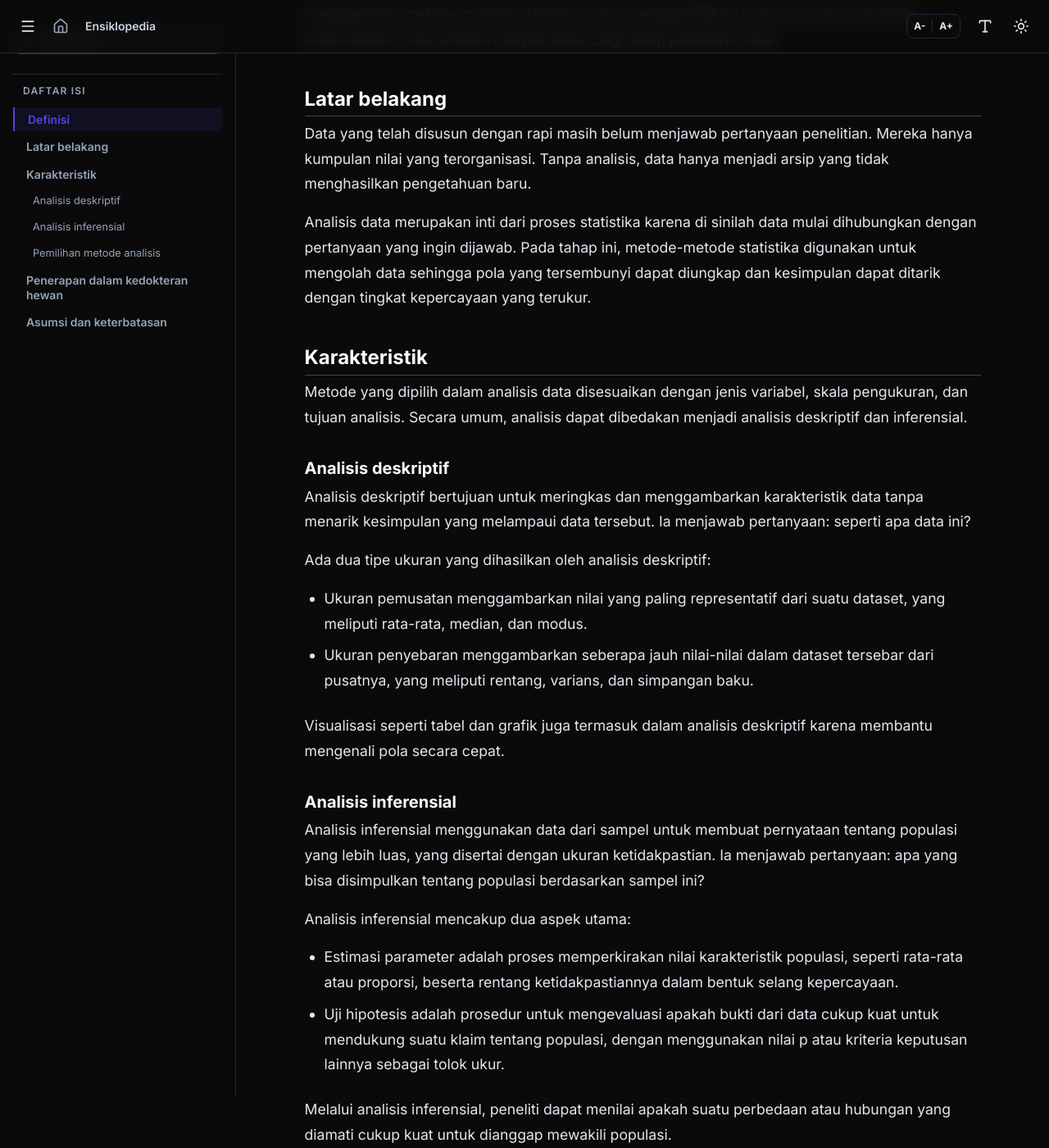
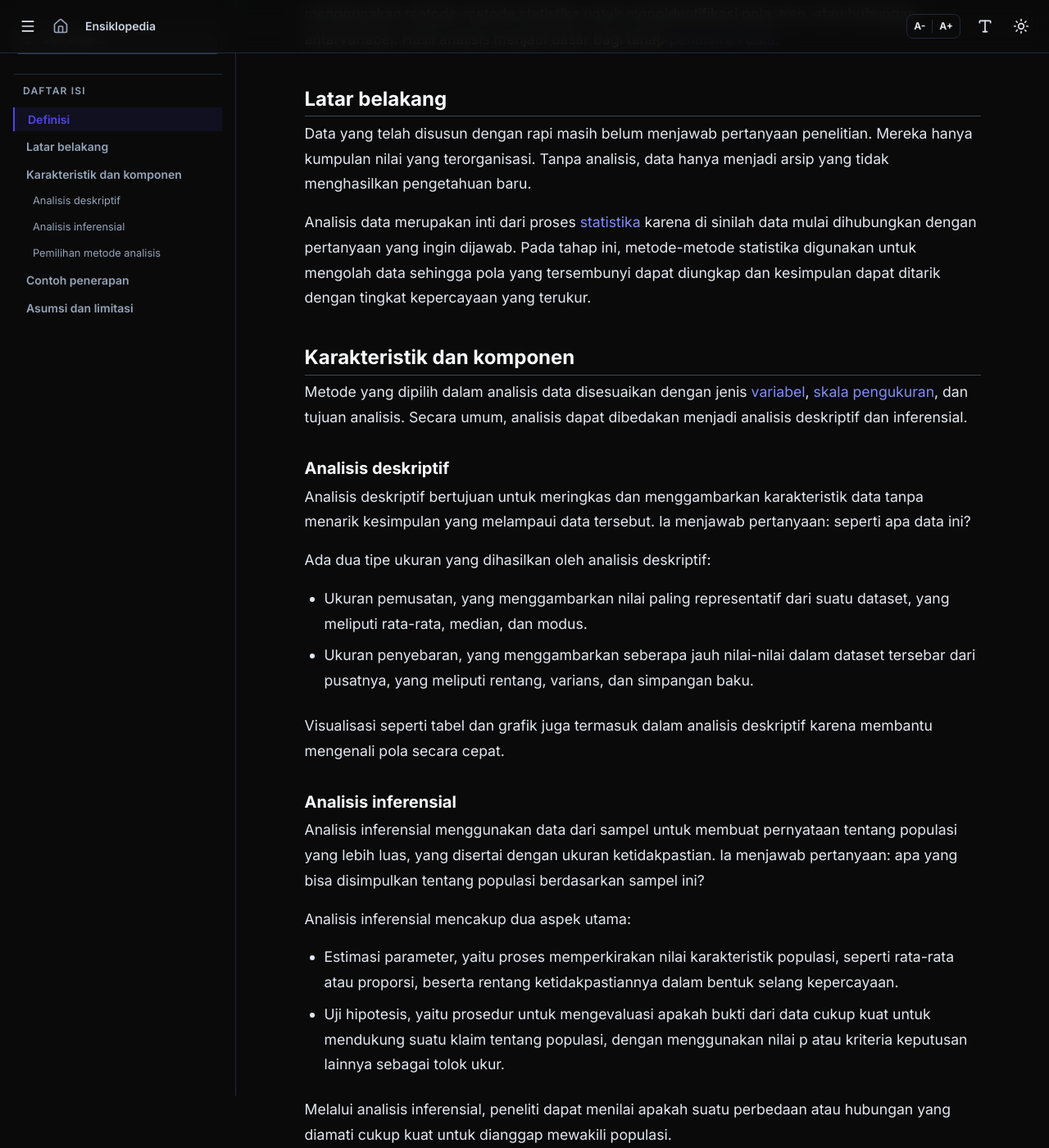
Before and after one commit to rianhs/ensiklopedia, a Jekyll site: the page built from artikel/analisis-data.md, in a window 1280 px wide and 1400 px high, scrolled down 274 px. Shown: the whole window at 82% size. Built offline with Jekyll 4.4.1, drawn with Linux system fonts in a browser that asks for light colours; nearby versions of some CDN libraries; some web fonts are replaced; some of the changed text lies outside the part shown.

Commit message:
Enhance clarity and references in analisis-data.md
Updated references to related concepts and clarified sections in the data analysis document.

```diff
--- a/artikel/analisis-data.md
+++ b/artikel/analisis-data.md
@@ -4,25 +4,25 @@ title: "Analisis data"
 ---
 ## Definisi
 
-**Analisis data** (bahasa Inggris: *data analysis*) adalah proses mengolah [data](data.md) yang telah disusun menggunakan metode-metode statistika untuk mengidentifikasi pola, tren, atau hubungan antarvariabel. Hasil analisis menjadi dasar bagi tahap penafsiran data.
+**Analisis data** (bahasa Inggris: *data analysis*) adalah proses mengolah [data](data.md) yang telah [disusun](penyusunan-data.md) menggunakan metode-metode statistika untuk mengidentifikasi pola, tren, atau hubungan antarvariabel. Hasil analisis menjadi dasar bagi tahap [penafsiran data](penafsiran-data.md).
 
 ## Latar belakang
 
 Data yang telah disusun dengan rapi masih belum menjawab pertanyaan penelitian. Mereka hanya kumpulan nilai yang terorganisasi. Tanpa analisis, data hanya menjadi arsip yang tidak menghasilkan pengetahuan baru.
 
-Analisis data merupakan inti dari proses statistika karena di sinilah data mulai dihubungkan dengan pertanyaan yang ingin dijawab. Pada tahap ini, metode-metode statistika digunakan untuk mengolah data sehingga pola yang tersembunyi dapat diungkap dan kesimpulan dapat ditarik dengan tingkat kepercayaan yang terukur.
+Analisis data merupakan inti dari proses [statistika](statistika.md) karena di sinilah data mulai dihubungkan dengan pertanyaan yang ingin dijawab. Pada tahap ini, metode-metode statistika digunakan untuk mengolah data sehingga pola yang tersembunyi dapat diungkap dan kesimpulan dapat ditarik dengan tingkat kepercayaan yang terukur.
 
-## Karakteristik
+## Karakteristik dan komponen
 
-Metode yang dipilih dalam analisis data disesuaikan dengan jenis variabel, skala pengukuran, dan tujuan analisis. Secara umum, analisis dapat dibedakan menjadi analisis deskriptif dan inferensial.
+Metode yang dipilih dalam analisis data disesuaikan dengan jenis [variabel](variabel.md), [skala pengukuran](skala-pengukuran.md), dan tujuan analisis. Secara umum, analisis dapat dibedakan menjadi analisis deskriptif dan inferensial.
 
 ### Analisis deskriptif
 
 Analisis deskriptif bertujuan untuk meringkas dan menggambarkan karakteristik data tanpa menarik kesimpulan yang melampaui data tersebut. Ia menjawab pertanyaan: seperti apa data ini?
 
 Ada dua tipe ukuran yang dihasilkan oleh analisis deskriptif:
-* Ukuran pemusatan menggambarkan nilai yang paling representatif dari suatu dataset, yang meliputi rata-rata, median, dan modus.
-* Ukuran penyebaran menggambarkan seberapa jauh nilai-nilai dalam dataset tersebar dari pusatnya, yang meliputi rentang, varians, dan simpangan baku.
+* Ukuran pemusatan, yang menggambarkan nilai paling representatif dari suatu dataset, yang meliputi rata-rata, median, dan modus.
+* Ukuran penyebaran, yang menggambarkan seberapa jauh nilai-nilai dalam dataset tersebar dari pusatnya, yang meliputi rentang, varians, dan simpangan baku.
 
 Visualisasi seperti tabel dan grafik juga termasuk dalam analisis deskriptif karena membantu mengenali pola secara cepat.
 
@@ -31,8 +31,8 @@ Visualisasi seperti tabel dan grafik juga termasuk dalam analisis deskriptif kar
 Analisis inferensial menggunakan data dari sampel untuk membuat pernyataan tentang populasi yang lebih luas, yang disertai dengan ukuran ketidakpastian. Ia menjawab pertanyaan: apa yang bisa disimpulkan tentang populasi berdasarkan sampel ini?
 
 Analisis inferensial mencakup dua aspek utama:
-* Estimasi parameter adalah proses memperkirakan nilai karakteristik populasi, seperti rata-rata atau proporsi, beserta rentang ketidakpastiannya dalam bentuk selang kepercayaan.
-* Uji hipotesis adalah prosedur untuk mengevaluasi apakah bukti dari data cukup kuat untuk mendukung suatu klaim tentang populasi, dengan menggunakan nilai p atau kriteria keputusan lainnya sebagai tolok ukur.
+* Estimasi parameter, yaitu proses memperkirakan nilai karakteristik populasi, seperti rata-rata atau proporsi, beserta rentang ketidakpastiannya dalam bentuk selang kepercayaan.
+* Uji hipotesis, yaitu prosedur untuk mengevaluasi apakah bukti dari data cukup kuat untuk mendukung suatu klaim tentang populasi, dengan menggunakan nilai p atau kriteria keputusan lainnya sebagai tolok ukur.
 
 Melalui analisis inferensial, peneliti dapat menilai apakah suatu perbedaan atau hubungan yang diamati cukup kuat untuk dianggap mewakili populasi.
 
@@ -46,13 +46,13 @@ Tidak semua metode analisis cocok untuk semua jenis data. Pemilihan metode yang
 
 Selain pendekatan deskriptif dan inferensial, analisis data juga mencakup pemodelan, yaitu upaya merepresentasikan hubungan antarvariabel dalam bentuk matematis. Model ini digunakan untuk menjelaskan fenomena atau membuat prediksi. Pemilihan model harus sesuai dengan asumsi yang mendasarinya agar hasilnya valid.
 
-## Penerapan dalam kedokteran hewan
+## Contoh penerapan
 
 Seorang dokter hewan peneliti ingin mengetahui apakah pemberian gel tertentu akan mempercepat penyembuhan luka pascaoperasi pada kucing. Setelah data waktu penyembuhan dikumpulkan dan disusun, ia membandingkan rata-rata waktu penyembuhan antara kelompok yang menerima gel dan kelompok kontrol yang hanya diberi cairan fisiologis.
 
 Melalui analisis statistika, peneliti tersebut melihat rata-rata hari penutupan luka, mengukur variasi antarindividu kucing, dan memastikan bahwa kesembuhan yang lebih cepat pada kelompok gel benar-benar disebabkan oleh zat aktif dalam gel tersebut dan bukan karena faktor usia, kondisi kesehatan awal kucing, atau faktor lainnya. Saat hasil uji statistika menunjukkan perbedaan yang signifikan, artinya, perbedaan antara kedua kelompok kemungkinan kecil terjadi karena kebetulan semata. Kesimpulan ini kemudian dibawa ke tahap penafsiran.
 
-## Asumsi dan keterbatasan
+## Asumsi dan limitasi
 
 Setiap metode analisis bertumpu pada asumsi tertentu tentang data. Jika asumsi-asumsi ini tidak terpenuhi, hasil analisis dapat menjadi bias atau tidak valid.
 
```
